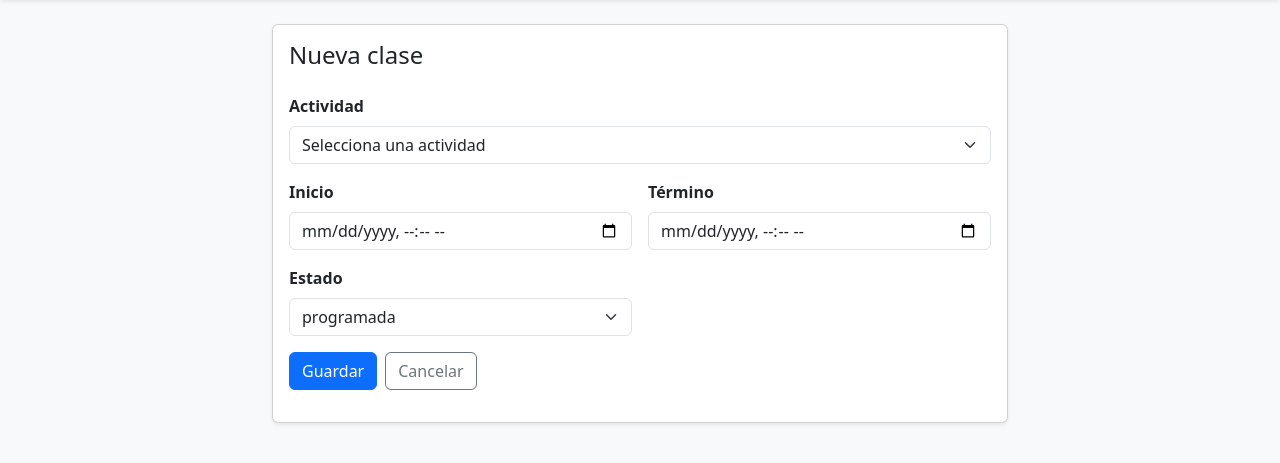
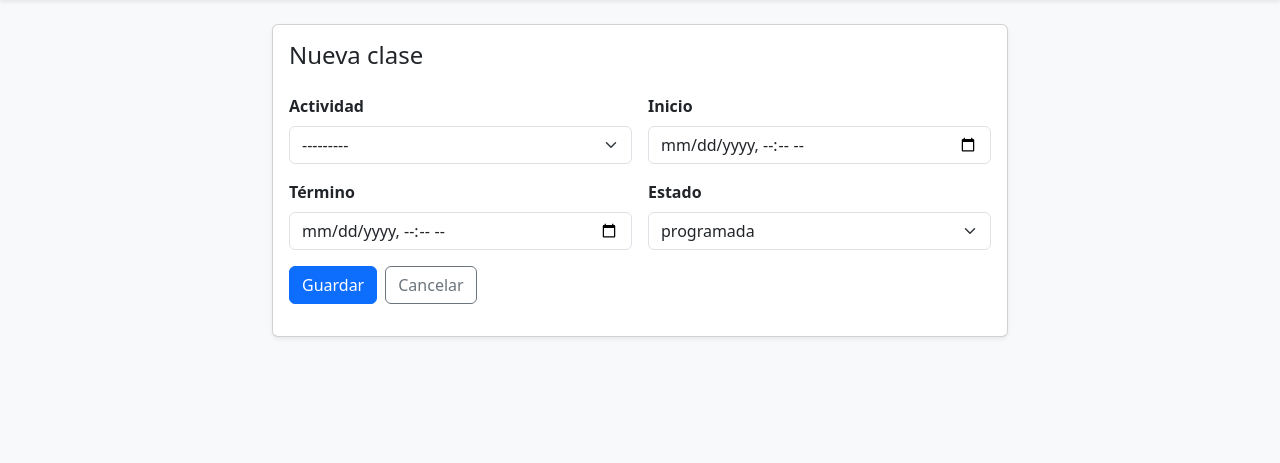
Before and after one commit to Vinochet11/STKA, a Django app: page /sessions/new/ in a window 1280 px wide. Shown: the part 63-526 px from the top of the page. Run offline with Django 5.2, Linux system fonts and the light colour scheme; a user stored in the database is signed in; tables that the repository leaves empty hold one stand-in row (values such as "Sample post").

Commit message:
commit
relacion entre actividad-clase-profesor

```diff
--- a/STKAA/forms.py
+++ b/STKAA/forms.py
@@ -34,16 +34,10 @@ class ClaseForm(forms.ModelForm):
         model = Clase
         fields = ("actividad", "inicio", "termino", "estado")
         widgets = {
-            "actividad": forms.TextInput(attrs={"class": "form-control", "placeholder": "Ej: Boxeo"}),
+            "actividad": forms.Select(attrs={"class": "form-select"}),
             "inicio": forms.DateTimeInput(attrs={"type": "datetime-local", "class": "form-control"}),
             "termino": forms.DateTimeInput(attrs={"type": "datetime-local", "class": "form-control"}),
             "estado": forms.Select(attrs={"class": "form-select"}),
-        }
-        error_messages = {
-            "actividad": {
-                "required": "El nombre de la actividad es obligatorio.",
-                "max_length": "Máximo 60 caracteres.",
-            },
         }
 
     def clean(self):
--- a/STKAA/models.py
+++ b/STKAA/models.py
@@ -55,7 +55,7 @@ class Actividad(models.Model):
         max_length=60,
         null=True,
         blank=True,
-        help_text="Nombre del profesor responsable de la actividad."
+        help_text="Nombre del profesor a cargo de la actividad."
     )
 
     class Meta:
@@ -66,8 +66,8 @@ class Actividad(models.Model):
 
 
 class Clase(models.Model):
-    # SIN FK: guardamos el nombre de la actividad en texto
-    actividad = models.CharField(max_length=60)
+
+    actividad = models.ForeignKey(Actividad,on_delete=models.PROTECT,related_name="clases",db_column="actividad_id")#el on_delete es para que no se elimine alguna actividad si esque hay clases asociadas
 
     inicio = models.DateTimeField()
     termino = models.DateTimeField()
--- a/STKAA/views.py
+++ b/STKAA/views.py
@@ -49,7 +49,7 @@ def index(request):
     kpi_actividades = Actividad.objects.count()
     kpi_clases = Clase.objects.count()
 
-    # Próximas clases desde la BD (mapeadas a las claves usadas por tu template)
+
     sesiones = [
         {
             "activity_name": c.actividad,
@@ -163,12 +163,13 @@ def activities_delete(request, activity_id):
 
 
 def sessions_list(request):
-    clases = Clase.objects.order_by("inicio")
+    clases=Clase.objects.select_related("actividad").order_by("inicio")
+    #clases = Clase.objects.order_by("inicio")
     return render(request, "sessions_list.html", {"sessions": clases})
 
 def _actividad_options():
     nombres = list(Actividad.objects.order_by("nombre").values_list("nombre", flat=True))
-    return nombres if nombres else ["boxeo", "kickboxing", "gimnasia funcional"]
+
 
 @staff_member_required
 def sessions_register(request):
@@ -182,7 +183,7 @@ def sessions_register(request):
     return render(
         request,
         "sessions_form.html",
-        {"form": form, "mode": "create", "actividades_options": _actividad_options()},
+        {"form": form, "mode": "create"},
     )
 
 @staff_member_required
@@ -198,7 +199,7 @@ def sessions_edit(request, session_id: int):
     return render(
         request,
         "sessions_form.html",
-        {"form": form, "mode": "edit", "actividades_options": _actividad_options()},
+        {"form": form, "mode": "edit"},
     )
 
 @staff_member_required
@@ -210,7 +211,7 @@ def sessions_delete(request, session_id: int):
     return redirect("sessions_list")
 
 
-# ------------------ BOOKINGS (DEMO, ENRIQUECIDAS DESDE BD) ------------------
+# ------------------ BOOKINGS  ------------------
 @login_required
 def bookings_list(request):
     uname = user_name_map()
--- /dev/null
+++ b/backup_stkaa.json
@@ -0,0 +1 @@
+[{"model": "STKAA.clase", "pk": 2, "fields": {"actividad": "test", "inicio": "2000-04-04T09:00:00Z", "termino": "2000-04-05T10:00:00Z", "estado": "programada"}}]
--- a/templates/sessions_form.html
+++ b/templates/sessions_form.html
@@ -15,38 +15,21 @@
         <form method="post" action="" autocomplete="off" class="row g-3">
           {% csrf_token %}
 
-          <!-- Actividad como SELECT (con fallback al widget del form) -->
-          <div class="col-12">
+          <div class="col-12 col-md-6">
             <label class="form-label"><strong>Actividad</strong></label>
-
-            {% if actividades_options %}
-              <select name="actividad" class="form-select" required>
-                <option value="" disabled
-                  {% if not form.is_bound and not form.instance.actividad %}
-                    selected
-                  {% elif form.is_bound and not form.data.actividad %}
-                    selected
-                  {% endif %}
-                >Selecciona una actividad</option>
-
-                {% for opt in actividades_options %}
-                  <option value="{{ opt }}"
-                    {% if form.is_bound %}
-                      {% if form.data.actividad == opt %}selected{% endif %}
-                    {% else %}
-                      {% if form.instance.actividad == opt %}selected{% endif %}
-                    {% endif %}
-                  >{{ opt|capfirst }}</option>
-                {% endfor %}
-              </select>
-            {% else %}
-              {{ form.actividad }}
-            {% endif %}
-
+            {{ form.actividad }}
             {% if form.actividad.errors %}
               <div class="text-danger small mt-1">{{ form.actividad.errors|striptags }}</div>
             {% endif %}
           </div>
+            <!--
+          <div class="col-12 col-md-6">
+            <label class="form-label"><strong>Profesor</strong></label>
+            {{ form.profesor }}
+            {% if form.profesor.errors %}
+              <div class="text-danger small mt-1">{{ form.profesor.errors|striptags }}</div>
+            {% endif %}
+          </div>-->
 
           <div class="col-12 col-md-6">
             <label class="form-label"><strong>Inicio</strong></label>
--- a/templates/sessions_list.html
+++ b/templates/sessions_list.html
@@ -19,6 +19,7 @@
           <th>Inicio</th>
           <th>Término</th>
           <th>Estado</th>
+          <th>Profesor</th>
           {% if request.user.is_staff %}<th class="text-end">Acciones</th>{% endif %}
         </tr>
       </thead>
@@ -37,6 +38,7 @@
                 {{ s.estado }}
               </span>
             </td>
+            <th>{{s.actividad.profesor |default:"—"  }}</th>
             {% if request.user.is_staff %}
               <td class="text-end">
                 <a href="{% url 'sessions_edit' s.id %}" class="btn btn-sm btn-outline-primary">Editar</a>
```
Also changed, not shown: STKAA/migrations/0007_alter_actividad_profesor_alter_clase_actividad.py (added), STKAA/migrations/0008_clase_profesor_alter_clase_actividad.py (added), STKAA/migrations/0009_remove_clase_profesor.py (added).
